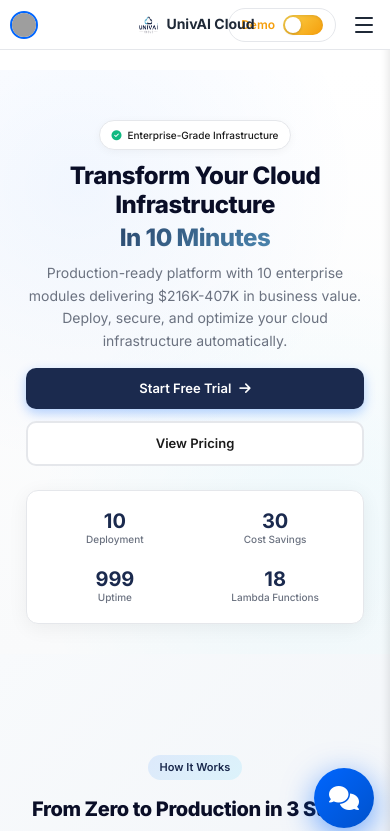
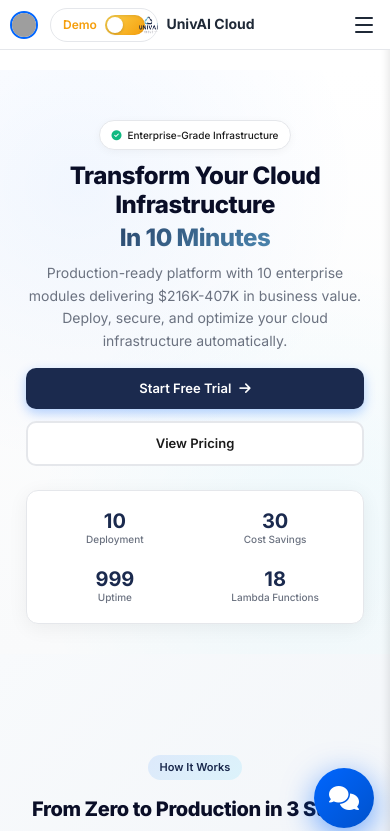
Before and after one commit to Botbynetz/Cloud-Infrastructure-Automation, a plain HTML site: page index.html in a window 390 px wide. Shown: the top 831 px of the page. Drawn offline with Linux system fonts and the light colour scheme; sample sign-in values are in the browser's storage; grey boxes are pictures that could not be loaded.

Commit message:
fix: Move mode toggle next to profile button on the LEFT side
SORRY BRO! Now toggle is NEXT TO PROFILE on the left!

Layout:
[Profile] [Demo/Real Toggle] ----------- [Logo] ----------- [Menu]
   LEFT                                  CENTER              RIGHT

Changes:
- Create .header-left wrapper for profile + toggle
- Toggle now sits RIGHT NEXT to profile button
- Logo stays perfectly centered
- Menu button alone on the right
- Toggle NEVER disappears on any page

Updated:
- index.html: .header-left grouping
- dashboard.html: .header-left grouping
- deploy.html: .header-left grouping
- styles.css: .header-left + .header-right containers

```diff
--- a/index.html
+++ b/index.html
@@ -41,20 +41,14 @@
     <!-- Clean Navigation Header -->
     <header class="main-header">
         <div class="header-container">
-            <!-- Profile Button (Left) -->
-            <button class="profile-btn" id="profileBtn" aria-label="Profile">
-                <img src="https://ui-avatars.com/api/?name=User&background=0066FF&color=fff&size=128"
-                     alt="Profile" id="userAvatar">
-            </button>
+            <!-- Left Side: Profile + Mode Toggle -->
+            <div class="header-left">
+                <!-- Profile Button -->
+                <button class="profile-btn" id="profileBtn" aria-label="Profile">
+                    <img src="https://ui-avatars.com/api/?name=User&background=0066FF&color=fff&size=128"
+                         alt="Profile" id="userAvatar">
+                </button>
 
-            <!-- Logo (Center) -->
-            <a href="index.html" class="header-logo">
-                <img src="frontend/assets/images/univai-logo.png" alt="UnivAI Cloud" style="height: 40px;">
-                <span>UnivAI Cloud</span>
-            </a>
-
-            <!-- Right Side: Mode Toggle + Menu Button -->
-            <div class="header-right">
                 <!-- Mode Toggle Switch -->
                 <div class="mode-toggle" id="modeToggle">
                     <span class="mode-label" id="modeLabel">Demo</span>
@@ -63,7 +57,16 @@
                         <span class="toggle-slider"></span>
                     </label>
                 </div>
+            </div>
 
+            <!-- Logo (Center) -->
+            <a href="index.html" class="header-logo">
+                <img src="frontend/assets/images/univai-logo.png" alt="UnivAI Cloud" style="height: 40px;">
+                <span>UnivAI Cloud</span>
+            </a>
+
+            <!-- Right Side: Menu Button -->
+            <div class="header-right">
                 <!-- Menu Button -->
                 <button class="menu-btn" id="menuBtn" aria-label="Menu">
                     <span></span>
--- a/styles.css
+++ b/styles.css
@@ -275,11 +275,18 @@ img {
     transform: rotate(-45deg) translate(7px, -7px);
 }
 
-/* Header Right Side - Mode Toggle + Menu Button */
-.header-right {
+/* Header Left Side - Profile + Mode Toggle */
+.header-left {
     display: flex;
     align-items: center;
     gap: 12px;
+    flex-shrink: 0;
+}
+
+/* Header Right Side - Menu Button */
+.header-right {
+    display: flex;
+    align-items: center;
     flex-shrink: 0;
 }
 
```
Also changed, not shown: dashboard.html (+16 -13 lines), deploy.html (+16 -13 lines).
